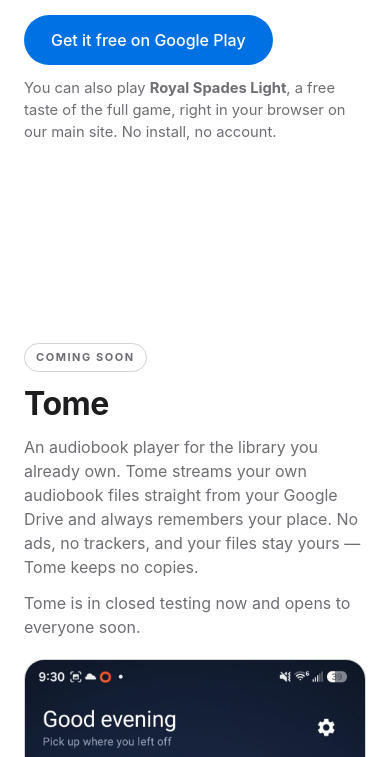
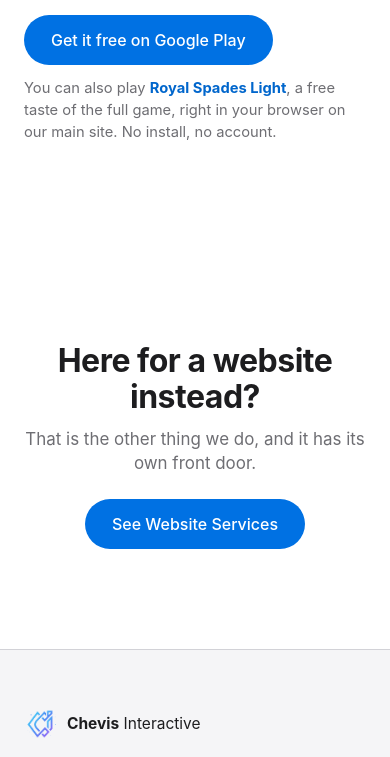
Before and after one commit to chevisinteractive/chevisinteractive.github.io, a plain HTML site: page games.html in a window 390 px wide. Shown: the part 1519-2276 px from the top of the page. Drawn offline with Linux system fonts and the light colour scheme.

Commit message:
Fix pass INBOX-029 + F-8: F-1 embed suppression in portfolio frames, F-2 --faint contrast, F-3 form-note scoping, F-4 phone mock breakpoint 860px, F-5 chat launcher above sticky bar, F-6 focus management (chat close + form-ok), F-7 Royal Spades Light links, F-8 Tome removed from public copy, P-3 footer 1-col at 560px

```diff
--- a/assets/chevis-chat.css
+++ b/assets/chevis-chat.css
@@ -40,6 +40,10 @@
   .chevis-chat-launcher{right:12px;bottom:12px}
   .chevis-chat-panel{right:12px;bottom:12px;height:85vh;height:85dvh}
 }
+@media (max-width:760px){
+  .chevis-chat-launcher{bottom:76px}
+}
+html.embed .chevis-chat-launcher,html.embed .chevis-chat-panel{display:none!important}
 
 .chevis-chat-head{
   flex:0 0 auto;display:flex;align-items:center;gap:10px;
--- a/assets/chevis-chat.js
+++ b/assets/chevis-chat.js
@@ -18,7 +18,7 @@
     build:
       "We build two things:\n\n" +
       "• Websites for local businesses — designed, built, and looked after month to month.\n" +
-      "• Games and apps for Android, all made in-house — Royal Spades is our card game, and Tome is our audiobook player app.\n\n" +
+      "• Games and apps for Android, all made in-house — Royal Spades is our card game.\n\n" +
       "Tap “What's the AI Setup?” for the newest thing we offer, or tap “Start a project” and we will email you back.",
     cost:
       "Straight numbers:\n\n" +
@@ -45,12 +45,8 @@
       "It is <span class=\"price\">$299</span> one time — and free with any website build. After that it is looked after under the Care Plan, <span class=\"price\">$199/mo</span>.",
     games:
       "One game, one standard:\n\n" +
-      "• Royal Spades — the classic card game, dealt properly. Free on Google Play, with a playable demo right in your browser.\n" +
+      "• Royal Spades — the classic card game, dealt properly. Free on Google Play, with a playable demo right in your browser, <a href=\"https://royal-spades-web.pages.dev\" target=\"_blank\" rel=\"noopener\">Royal Spades Light</a>.\n" +
       "It’s on the home page if you want a closer look.",
-    apps:
-      "One app, made to the same standard:\n\n" +
-      "• Tome — our audiobook player for Android. Not a game: it plays the audiobook library you already own, streaming your files from your own Google Drive, and it is built for the car, with Android Auto. Free for a 30-day trial, then a one-time unlock — no ads, no subscription. Coming soon.\n\n" +
-      "Tome is on the home page too, right under the games.",
     home:
       "Back to the start — what would you like to know?"
   };
@@ -66,20 +62,18 @@
     careplan: "What's the Care Plan?",
     ai: "What's the AI Setup?",
     games: "Tell me about your games",
-    apps: "Tell me about your apps",
     lead: "Start a project →",
     start: "Back to start"
   };
 
   var NODES = {
-    start: ["build", "cost", "ai", "games", "apps", "lead"],
-    build: ["cost", "ai", "apps", "lead", "start"],
+    start: ["build", "cost", "ai", "games", "lead"],
+    build: ["cost", "ai", "lead", "start"],
     cost: ["included", "careplan", "ai", "lead", "start"],
     included: ["careplan", "lead", "start"],
     careplan: ["cost", "ai", "lead", "start"],
     ai: ["careplan", "cost", "lead", "start"],
-    games: ["apps", "lead", "cost", "start"],
-    apps: ["games", "lead", "start"]
+    games: ["lead", "cost", "start"],
   };
 
   var TYPING_MS = 550; /* typing-dots pause before an answer */
@@ -356,6 +350,7 @@
     /* re-scroll once the open transition has settled so the greeting
        sits fully in view */
     window.setTimeout(scrollLog, 340);
+    closeBtn.focus();
   }
   function closePanel() {
     panel.classList.remove("is-open");
--- a/assets/form.js
+++ b/assets/form.js
@@ -23,7 +23,7 @@
     }).then(function (r) {
       if (!r.ok) throw new Error("send failed");
       form.style.display = "none";
-      if (ok) ok.style.display = "block";
+      if (ok) { ok.style.display = "block"; ok.focus(); }
     }).catch(function () {
       btn.disabled = false;
       btn.textContent = "Send Project Inquiry";
--- a/assets/style.css
+++ b/assets/style.css
@@ -7,7 +7,7 @@
 :root{
   --text:#1d1d1f;
   --secondary:#6e6e73;
-  --faint:#86868b;
+  --faint:#6e6e73;
   --link:#0066cc;
   --button:#0071e3;
   --bg:#ffffff;
@@ -168,7 +168,8 @@ form.project textarea{min-height:96px;resize:vertical}
 form.project input::placeholder,form.project textarea::placeholder{color:#a1a1a6}
 form.project .row{display:grid;grid-template-columns:1fr 1fr;gap:14px}
 @media (max-width:640px){form.project .row{grid-template-columns:1fr}}
-.form-note{color:#a1a1a6;font-size:.9rem;text-align:center}
+.form-note{color:var(--secondary);font-size:.9rem;text-align:center}
+form.project .form-note{color:#a1a1a6}
 .form-note a{color:#2997ff}
 .form-ok{display:none;background:rgba(48,164,108,.16);border:1px solid #30a46c;color:#f5f5f7;
   border-radius:14px;padding:18px 20px;text-align:center;max-width:640px;margin:0 auto}
@@ -212,7 +213,7 @@ form.project .row{display:grid;grid-template-columns:1fr 1fr;gap:14px}
 .phone .screen b{font-size:15px;display:block;letter-spacing:-.01em}
 .phone .screen span{font-size:11px;color:#6e6e73;display:block;margin-top:5px;line-height:1.5}
 .phone .screen .pill{display:inline-block;margin-top:12px;background:var(--button);color:#fff;font-size:11px;padding:6px 12px;border-radius:980px;font-weight:500}
-@media (max-width:734px){.phone{display:none}}
+@media (max-width:860px){.phone{display:none}}
 /* Small screens: mocks and captions stack in normal flow, so nothing can overlap */
 @media (max-width:734px){
   .tile{height:auto;padding:26px 18px 24px}
@@ -244,6 +245,7 @@ form.project .row{display:grid;grid-template-columns:1fr 1fr;gap:14px}
 
 /* games cards (concept) */
 .games{display:grid;grid-template-columns:1fr 1fr;gap:22px;margin-top:48px;text-align:left}
+.games:has(> .game:only-child){grid-template-columns:1fr}
 @media (max-width:734px){.games{grid-template-columns:1fr}}
 .game{border-radius:var(--radius);padding:38px 36px;min-height:210px;color:#fff;position:relative;overflow:hidden}
 .game h3{color:#fff;font-size:28px}
@@ -259,6 +261,7 @@ form.project .row{display:grid;grid-template-columns:1fr 1fr;gap:14px}
 footer{background:var(--bg-alt);border-top:1px solid var(--hairline);padding:52px 0 40px;margin-top:0;font-size:.93rem}
 .foot{display:grid;grid-template-columns:1.4fr 1fr 1fr 1fr;gap:26px}
 @media (max-width:860px){.foot{grid-template-columns:1fr 1fr}}
+@media (max-width:560px){.foot{grid-template-columns:1fr}}
 footer h4{font-size:.92rem;font-weight:600;color:var(--text);margin-bottom:12px}
 footer ul{list-style:none;display:grid;gap:8px;color:var(--secondary)}
 footer ul a{color:var(--secondary)}
@@ -267,6 +270,7 @@ footer ul a:hover{color:var(--link);text-decoration:none}
 .foot-base a{color:var(--secondary)}
 
 /* sticky mobile CTA */
+html.embed .sticky-cta{display:none!important}
 .sticky-cta{display:none}
 @media (max-width:760px){
   .sticky-cta{display:block;position:fixed;left:12px;right:12px;bottom:12px;z-index:60}
--- a/games.html
+++ b/games.html
@@ -5,13 +5,13 @@
 <meta name="viewport" content="width=device-width, initial-scale=1, viewport-fit=cover">
 <meta name="color-scheme" content="light">
 <meta name="theme-color" content="#ffffff">
-<title>Games — Royal Spades & Tome | Chevis Interactive</title>
-<meta name="description" content="Games and apps from Chevis Interactive: Royal Spades, the classic card game, free on Google Play; and Tome, an audiobook player for the library you already own, coming soon.">
+<title>Games — Royal Spades | Chevis Interactive</title>
+<meta name="description" content="Games from Chevis Interactive: Royal Spades, the classic card game, free on Google Play.">
 <link rel="canonical" href="https://chevisinteractive.github.io/games.html">
 <link rel="icon" type="image/png" href="assets/chevis-monogram-gradient.png">
 <meta property="og:type" content="website">
 <meta property="og:title" content="Games | Chevis Interactive">
-<meta property="og:description" content="Royal Spades, free on Google Play. Tome, coming soon. Polished, honest games for Android.">
+<meta property="og:description" content="Royal Spades, free on Google Play. Polished, honest games for Android.">
 <meta property="og:image" content="https://chevisinteractive.github.io/assets/royal-spades-gameplay.jpg">
 <meta property="og:image:alt" content="Royal Spades gameplay on a phone">
 <link rel="stylesheet" href="assets/style.css">
@@ -52,22 +52,8 @@
         <h2>Royal Spades</h2>
         <p class="muted">The classic card game, dealt properly. Bid, trump, and outplay sharp opponents, solo or at coin tables with friends. Daily quests, coins to win, and a full Royal Pass season. Free, plays offline, no account needed, and small enough for any Android phone.</p>
         <p style="margin-top:18px"><a class="btn btn-primary" href="https://play.google.com/store/apps/details?id=com.chevisinteractive.myapp" rel="noopener">Get it free on Google Play</a></p>
-        <p class="muted small" style="margin-top:12px">You can also play <b>Royal Spades Light</b>, a free taste of the full game, right in your browser on our main site. No install, no account.</p>
+        <p class="muted small" style="margin-top:12px">You can also play <a href="https://royal-spades-web.pages.dev"><b>Royal Spades Light</b></a>, a free taste of the full game, right in your browser on our main site. No install, no account.</p>
       </div>
-    </div>
-  </div>
-</section>
-
-<section aria-label="Tome">
-  <div class="wrap">
-    <div class="grid c2" style="align-items:center">
-      <div>
-        <span class="badge">Coming soon</span>
-        <h2>Tome</h2>
-        <p class="muted">An audiobook player for the library you already own. Tome streams your own audiobook files straight from your Google Drive and always remembers your place. No ads, no trackers, and your files stay yours — Tome keeps no copies.</p>
-        <p class="muted" style="margin-top:12px">Tome is in closed testing now and opens to everyone soon.</p>
-      </div>
-      <div class="shot"><img src="assets/tome-home.png" alt="Tome audiobook player home screen on a phone" loading="lazy"></div>
     </div>
   </div>
 </section>
```
Also changed, not shown: demo/restaurant.html (+2 -0 lines), index.html (+2 -6 lines), portfolio.html (+3 -3 lines).
